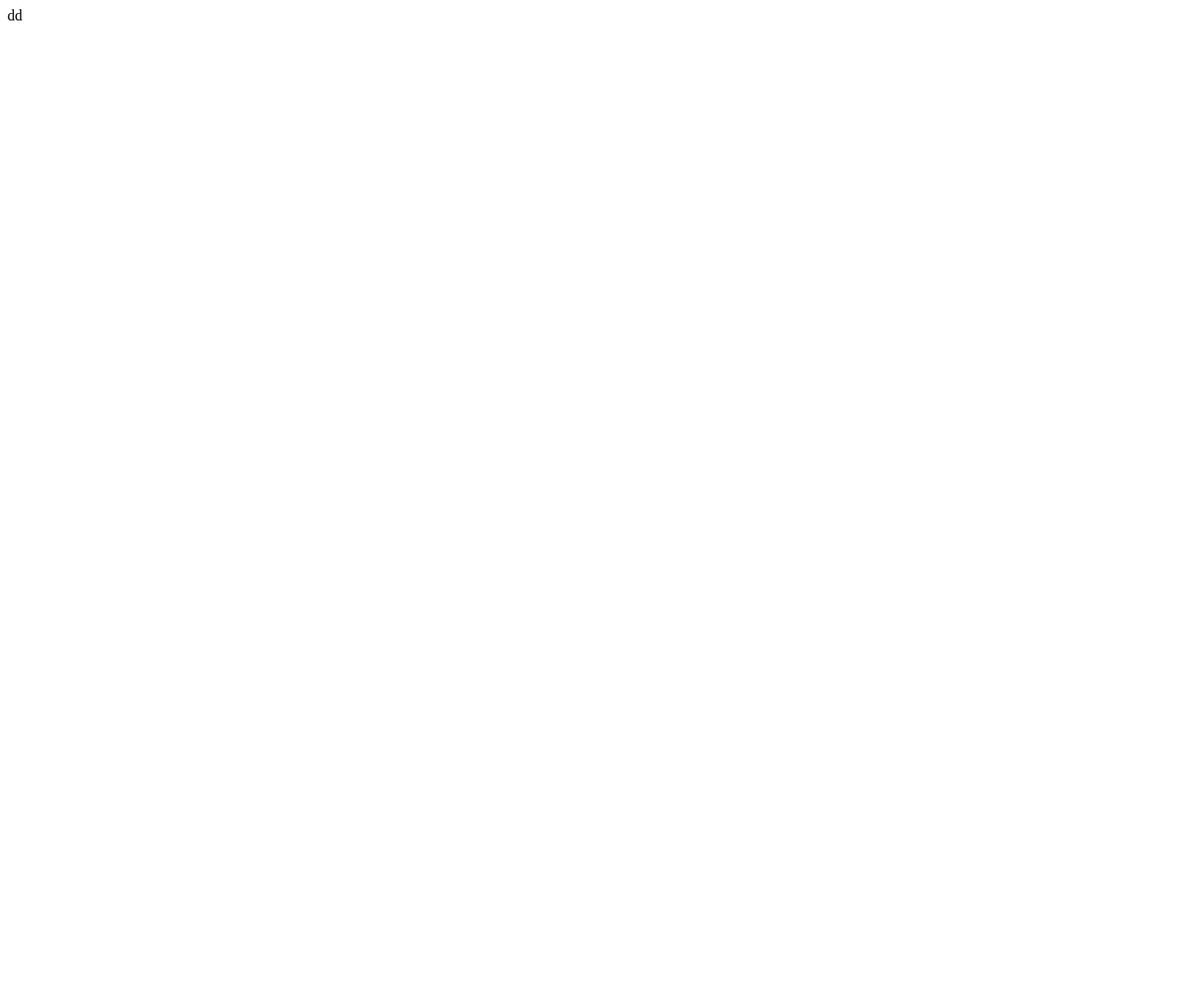
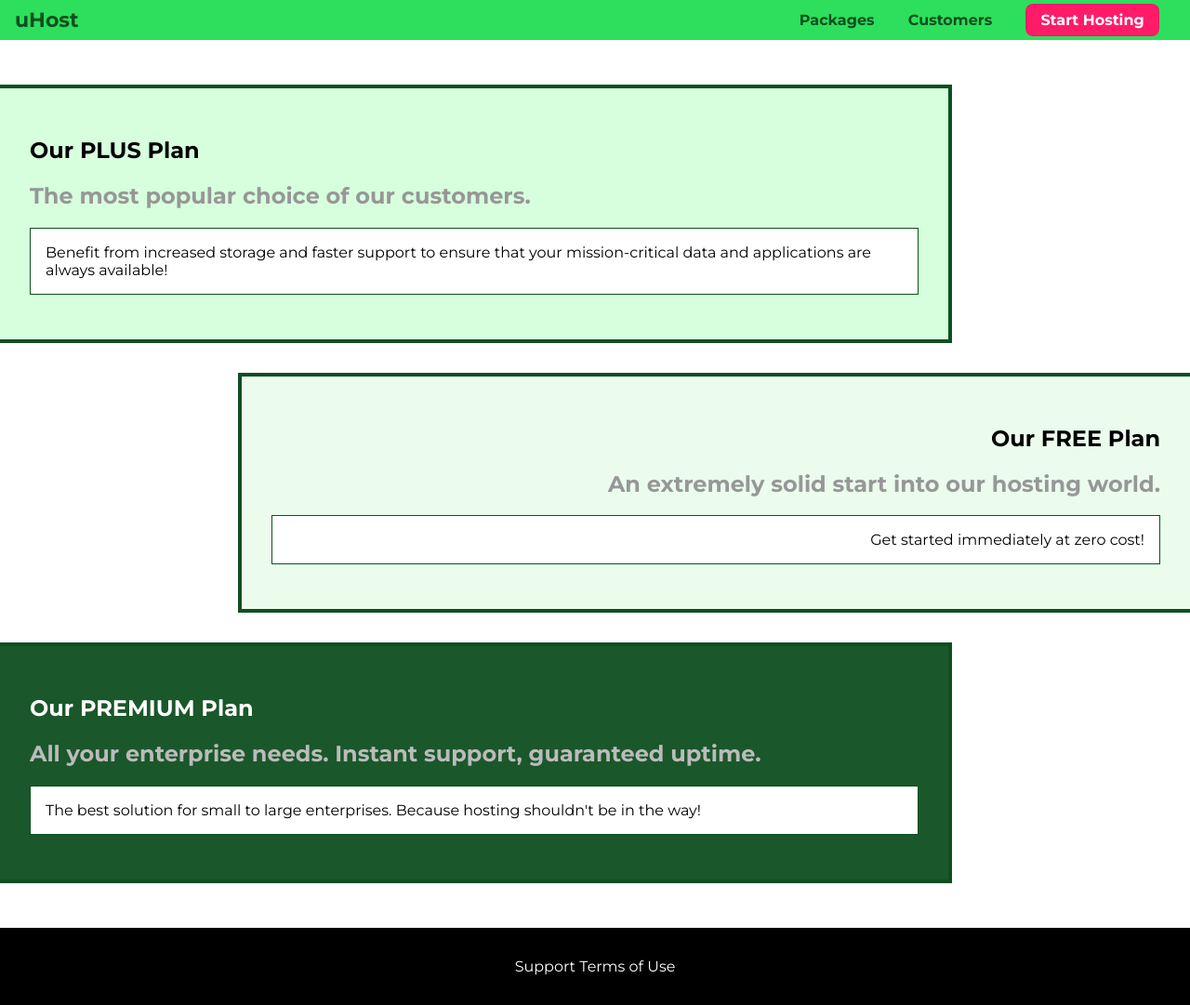
Before and after one commit to TsvetanStoykov/html-css-projects, a plain HTML site: page uhost/packages/index.html in a window 1280 px wide. Shown: the whole page at 93% size. Before the commit the page ends 800 px from the top, so only its background shows below. Drawn offline with Linux system fonts and the light colour scheme.

Commit message:
Add files via upload

```diff
--- a/uhost/packages/index.html
+++ b/uhost/packages/index.html
@@ -1 +1,76 @@
-dd
+<!DOCTYPE html>
+<html lang="en">
+
+<head>
+    <meta charset="UTF-8">
+    <meta http-equiv="X-UA-Compatible" content="ie=edge">
+    <title>uHost</title>
+    <link rel="shortcut icon" href="favicon.png">
+
+    <link href="https://fonts.googleapis.com/css?family=Montserrat:400,700" rel="stylesheet">
+    <link rel="stylesheet" href="../shared.css">
+    <link rel="stylesheet" href="packages.css">
+</head>
+
+<body>
+    <header class="main-header">
+        <div>
+            <a href="../index.html" class="main-header__brand">
+                uHost
+            </a>
+        </div>
+        <nav class="main-nav">
+            <ul class="main-nav__items">
+                <li class="main-nav__item">
+                    <a href="index.html">Packages</a>
+                </li>
+                <li class="main-nav__item">
+                    <a href="../customers/index.html">Customers</a>
+                </li>
+                <li class="main-nav__item main-nav__item--cta">
+                    <a href="../start-hosting/index.html">Start Hosting</a>
+                </li>
+            </ul>
+        </nav>
+    </header>
+    <main>
+      <section class="package" id="plus">
+        <a href="#">
+            <h1 class="package__title">Our PLUS Plan</h1>
+            <h2 class="package__subtitle">The most popular choice of our customers.</h2>
+            <p class="package__info">Benefit from increased storage and faster support to ensure that your mission-critical data and applications
+                are always available!</p>
+        </a>
+    </section>
+    <section class="package" id="free">
+        <a href="#">
+            <h1 class="package__title">Our FREE Plan</h1>
+            <h2 class="package__subtitle">An extremely solid start into our hosting world.</h2>
+            <p class="package__info">Get started immediately at zero cost!</p>
+        </a>
+    </section>
+    <div class="clearfix"></div>
+    <section class="package" id="premium">
+        <a href="#">
+            <h1 class="package__title">Our PREMIUM Plan</h1>
+            <h2 class="package__subtitle">All your enterprise needs. Instant support, guaranteed uptime. </h2>
+            <p class="package__info">The best solution for small to large enterprises. Because hosting shouldn't be in the way!</p>
+        </a>
+    </section>
+
+    </main>
+    <footer class="main-footer">
+        <nav>
+            <ul class="main-footer__links">
+                <li class="main-footer__link">
+                    <a href="#">Support</a>
+                </li>
+                <li class="main-footer__link">
+                    <a href="#">Terms of Use</a>
+                </li>
+            </ul>
+        </nav>
+    </footer>
+</body>
+
+</html>
--- /dev/null
+++ b/uhost/packages/packages.css
@@ -0,0 +1,71 @@
+main {
+  padding-top: 32px;
+}
+
+.package {
+  width: 80%;
+  margin: 16px 0;
+  border: 4px solid #0e4f1f;
+  border-left: none;
+}
+
+.package:hover,
+.package:active {
+  box-shadow: 2px 2px 4px rgba(0,0,0,0.5);
+  border-color: #ff5454;
+}
+
+.package a {
+  text-decoration: none;
+  color: inherit;
+  display: block;
+  padding: 32px;
+}
+
+.package__title {
+
+}
+
+.package__subtitle {
+  color: #979797;
+}
+
+.package__info {
+  padding: 16px;
+  border: 1px solid #0e4f1f;
+  background: white;
+}
+
+.clearfix {
+  clear: both;
+}
+
+#plus {
+  background: rgba(213, 255, 220, 0.95);
+}
+
+#free {
+  background: rgba(234, 252, 237, 0.95);
+  float: right;
+  border-right: none;
+  border-left: 4px solid #0e4f1f;
+  text-align: right;
+}
+
+#free:hover,
+#free:active {
+  box-shadow: 2px 2px 4px rgba(0,0,0,0.5);
+  border-color: #ff5454;
+}
+
+#premium {
+  background: rgba(14, 79, 31, 0.95);
+}
+
+#premium .package__title{
+  color: white;
+}
+
+#premium .package__subtitle {
+  color: #bbb;
+}
```
